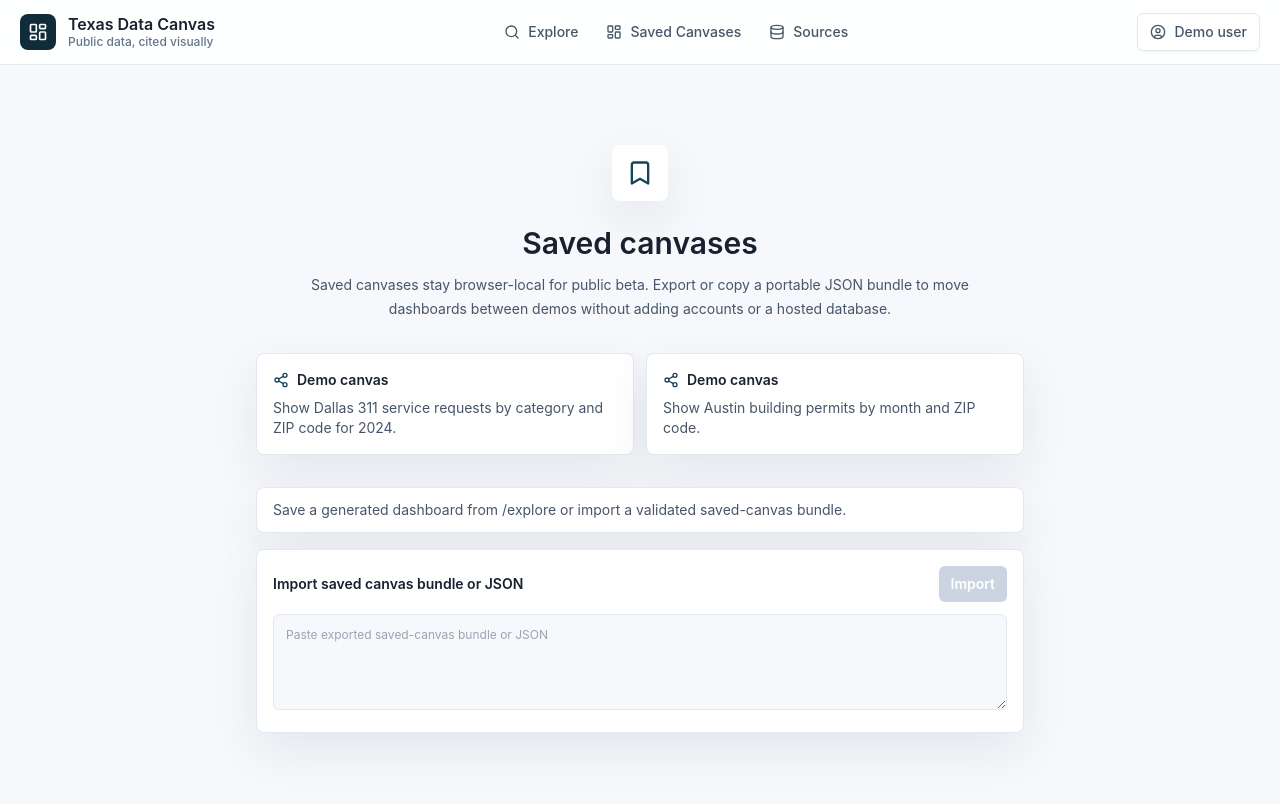
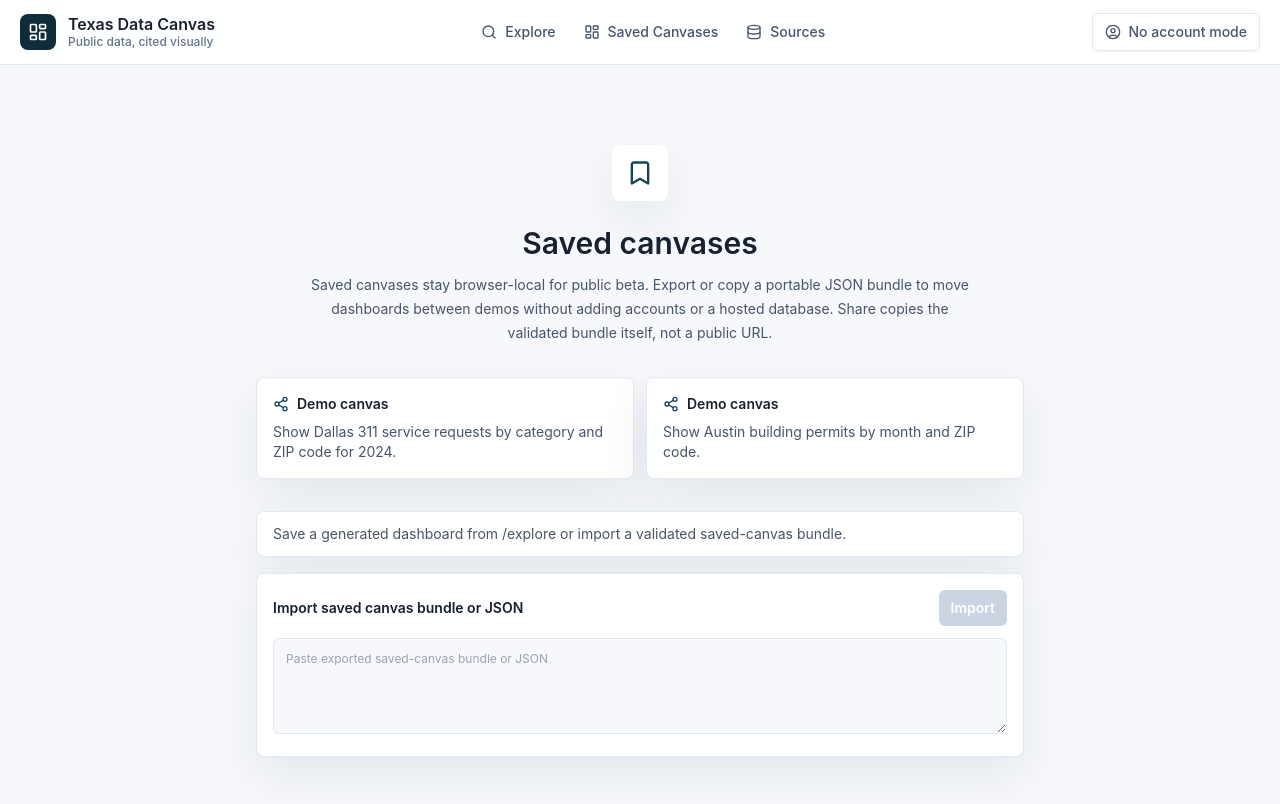
Before and after one commit to magospace/CivicCanvas, a Next.js app in the folder apps/web/: page /saved in a window 1280 px wide. Shown: the top 804 px of the page. Built offline with nearby package versions, Linux system fonts and the light colour scheme.

Commit message:
chore: polish hosted beta copy

```diff
--- a/apps/web/app/saved/page.tsx
+++ b/apps/web/app/saved/page.tsx
@@ -14,7 +14,8 @@ export default function SavedPage() {
         <h1 className="mt-6 text-3xl font-semibold text-ink">Saved canvases</h1>
         <p className="mt-3 max-w-2xl text-sm leading-6 text-slate-600">
           Saved canvases stay browser-local for public beta. Export or copy a portable JSON bundle
-          to move dashboards between demos without adding accounts or a hosted database.
+          to move dashboards between demos without adding accounts or a hosted database. Share copies
+          the validated bundle itself, not a public URL.
         </p>
         <div className="mt-8 grid w-full max-w-3xl gap-3 md:grid-cols-2">
           {[
--- a/apps/web/app/sources/page.tsx
+++ b/apps/web/app/sources/page.tsx
@@ -18,6 +18,8 @@ export default function SourcesPage() {
           <p className="mt-3 text-sm leading-6 text-slate-600">
             The catalog keeps verified source metadata, live adapter mappings, sample fallbacks,
             caveats, and recommended visual types together so dashboards stay governed.
+            Hosted beta keeps Dallas ZIP dashboards on sample fallback and keeps Austin monthly
+            live aggregation blocked until a source-owned month expression is safely verified.
           </p>
           <div className="mt-4 rounded-md border border-slate-200 bg-white px-3 py-2 text-xs font-semibold text-civic-700 shadow-sm">
             Catalog health: {health.status} / {health.datasetCount} datasets / {health.liveEnabledDatasets.length} live-enabled
--- a/apps/web/components/header.tsx
+++ b/apps/web/components/header.tsx
@@ -8,6 +8,14 @@ const navItems = [
 ];
 
 export function Header() {
+  const appEnvironment = process.env.NEXT_PUBLIC_APP_ENV;
+  const appVersion = process.env.NEXT_PUBLIC_APP_VERSION;
+  const runtimeLabel = appEnvironment === "hosted-beta"
+    ? "Hosted beta"
+    : appEnvironment
+      ? appEnvironment
+      : null;
+
   return (
     <header className="sticky top-0 z-30 border-b border-slate-200 bg-white/90 backdrop-blur">
       <div className="mx-auto flex h-16 max-w-[1600px] items-center justify-between px-5">
@@ -35,10 +43,17 @@ export function Header() {
             );
           })}
         </nav>
-        <button className="flex items-center gap-2 rounded-md border border-slate-200 bg-white px-3 py-2 text-sm font-medium text-slate-600 shadow-sm">
-          <UserCircle className="h-4 w-4" />
-          Demo user
-        </button>
+        <div className="flex items-center gap-2">
+          {runtimeLabel ? (
+            <span className="hidden rounded-md bg-civic-100 px-2.5 py-1 text-xs font-semibold text-civic-700 md:inline-flex">
+              {runtimeLabel}{appVersion ? ` / ${appVersion}` : ""}
+            </span>
+          ) : null}
+          <button className="flex items-center gap-2 rounded-md border border-slate-200 bg-white px-3 py-2 text-sm font-medium text-slate-600 shadow-sm">
+            <UserCircle className="h-4 w-4" />
+            No account mode
+          </button>
+        </div>
       </div>
     </header>
   );
--- a/apps/web/components/sources-catalog.tsx
+++ b/apps/web/components/sources-catalog.tsx
@@ -58,6 +58,11 @@ export function SourcesCatalog({ datasets }: { datasets: DatasetMetadata[] }) {
                 : dataset.liveAvailable
                   ? "live verified"
                   : dataset.dataAccess;
+          const hostedBetaNote = dataset.id === "dallas_311_requests"
+            ? "Hosted beta: verified Dallas live aggregates do not expose ZIP, so ZIP geography dashboards use sample fallback."
+            : dataset.id === "austin_building_permits"
+              ? "Hosted beta: Austin live metadata is verified, but monthly live aggregation remains sample-first until source-owned month grouping is approved."
+              : null;
           return (
           <article
             key={dataset.id}
@@ -108,6 +113,11 @@ export function SourcesCatalog({ datasets }: { datasets: DatasetMetadata[] }) {
                 ))}
               </div>
             ) : null}
+            {hostedBetaNote ? (
+              <p className="mt-3 rounded-md bg-amber-50 px-3 py-2 text-xs leading-5 text-amber-800">
+                {hostedBetaNote}
+              </p>
+            ) : null}
             {verification ? (
               <div className="mt-4 rounded-md border border-slate-200 bg-civic-50 p-3">
                 <div className="text-xs font-semibold uppercase tracking-[0.12em] text-slate-500">
```
